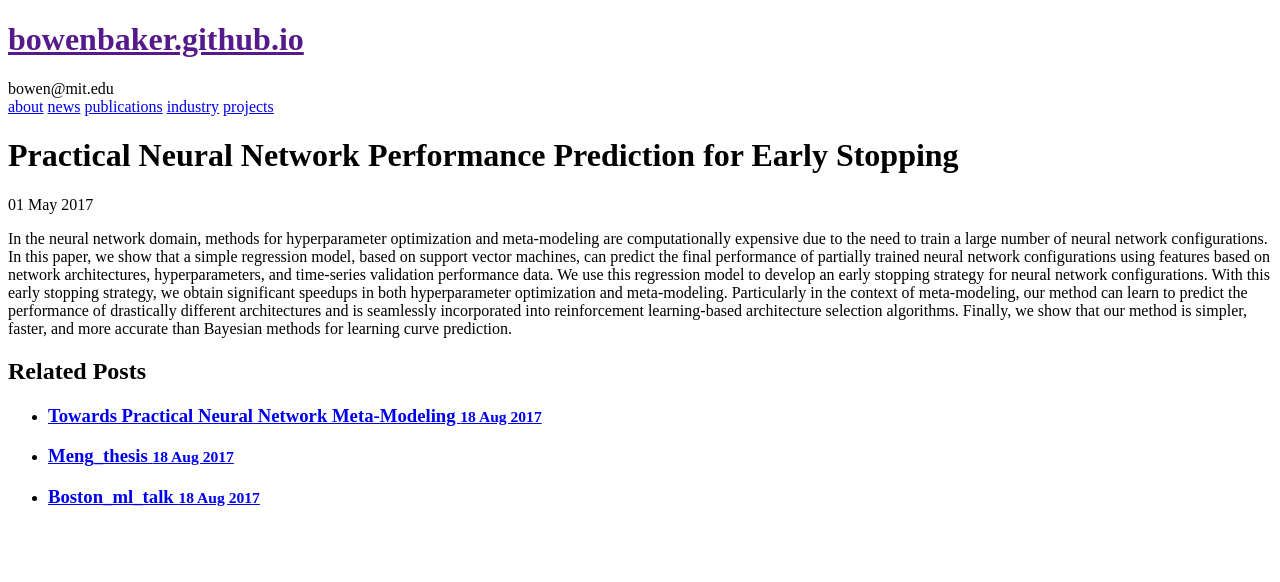
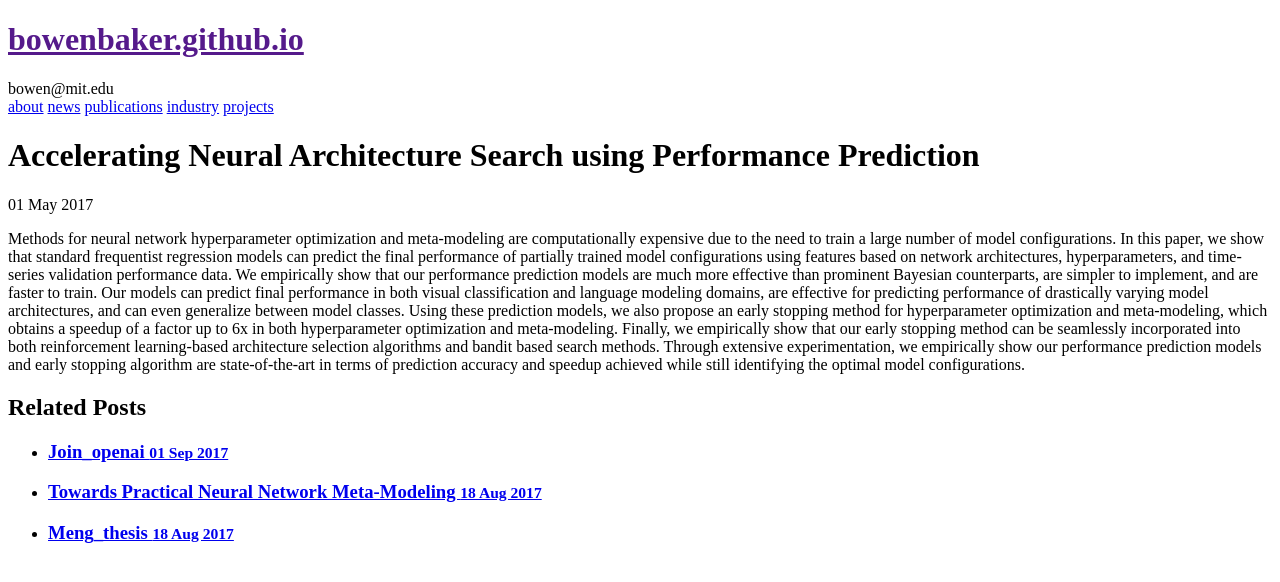
Before and after one commit to bowenbaker/bowenbaker.github.io, a Jekyll site: the page built from publications/_posts/2017-05-01-performance_prediction.md, in a window 1280 px wide. Shown: the top 582 px of the page. Built offline with Jekyll 4.4.1, drawn with Linux system fonts in a browser that asks for light colours; Markdown is read by kramdown in place of the engine named in the settings.

Commit message:
updated publication and joined openai

```diff
--- a/publications/_posts/2017-05-01-performance_prediction.md
+++ b/publications/_posts/2017-05-01-performance_prediction.md
@@ -1,11 +1,11 @@
 ---
 layout: post
-title: Practical Neural Network Performance Prediction for Early Stopping
+title: Accelerating Neural Architecture Search using Performance Prediction
 titlelink: https://arxiv.org/pdf/1705.10823.pdf
 authors: Bowen Baker*, Otkrist Gupta*, Ramesh Raskar, and Nikhil Naik
-venue: Preprint
+venue: NIPS Meta Learning Workshop 2017
 arxiv: https://arxiv.org/abs/1705.10823
 code:
 ---
 
-In the neural network domain, methods for hyperparameter optimization and meta-modeling are computationally expensive due to the need to train a large number of neural network configurations. In this paper, we show that a simple regression model, based on support vector machines, can predict the final performance of partially trained neural network configurations using features based on network architectures, hyperparameters, and time-series validation performance data. We use this regression model to develop an early stopping strategy for neural network configurations. With this early stopping strategy, we obtain significant speedups in both hyperparameter optimization and meta-modeling. Particularly in the context of meta-modeling, our method can learn to predict the performance of drastically different architectures and is seamlessly incorporated into reinforcement learning-based architecture selection algorithms. Finally, we show that our method is simpler, faster, and more accurate than Bayesian methods for learning curve prediction.
+Methods for neural network hyperparameter optimization and meta-modeling are computationally expensive due to the need to train a large number of model configurations. In this paper, we show that standard frequentist regression models can predict the final performance of partially trained model configurations using features based on network architectures, hyperparameters, and time-series validation performance data. We empirically show that our performance prediction models are much more effective than prominent Bayesian counterparts, are simpler to implement, and are faster to train. Our models can predict final performance in both visual classification and language modeling domains, are effective for predicting performance of drastically varying model architectures, and can even generalize between model classes. Using these prediction models, we also propose an early stopping method for hyperparameter optimization and meta-modeling, which obtains a speedup of a factor up to 6x in both hyperparameter optimization and meta-modeling. Finally, we empirically show that our early stopping method can be seamlessly incorporated into both reinforcement learning-based architecture selection algorithms and bandit based search methods. Through extensive experimentation, we empirically show our performance prediction models and early stopping algorithm are state-of-the-art in terms of prediction accuracy and speedup achieved while still identifying the optimal model configurations.
```
Also changed, not shown: news/_posts/2017-09-01-join_openai.md (added, +5 -0 lines).
